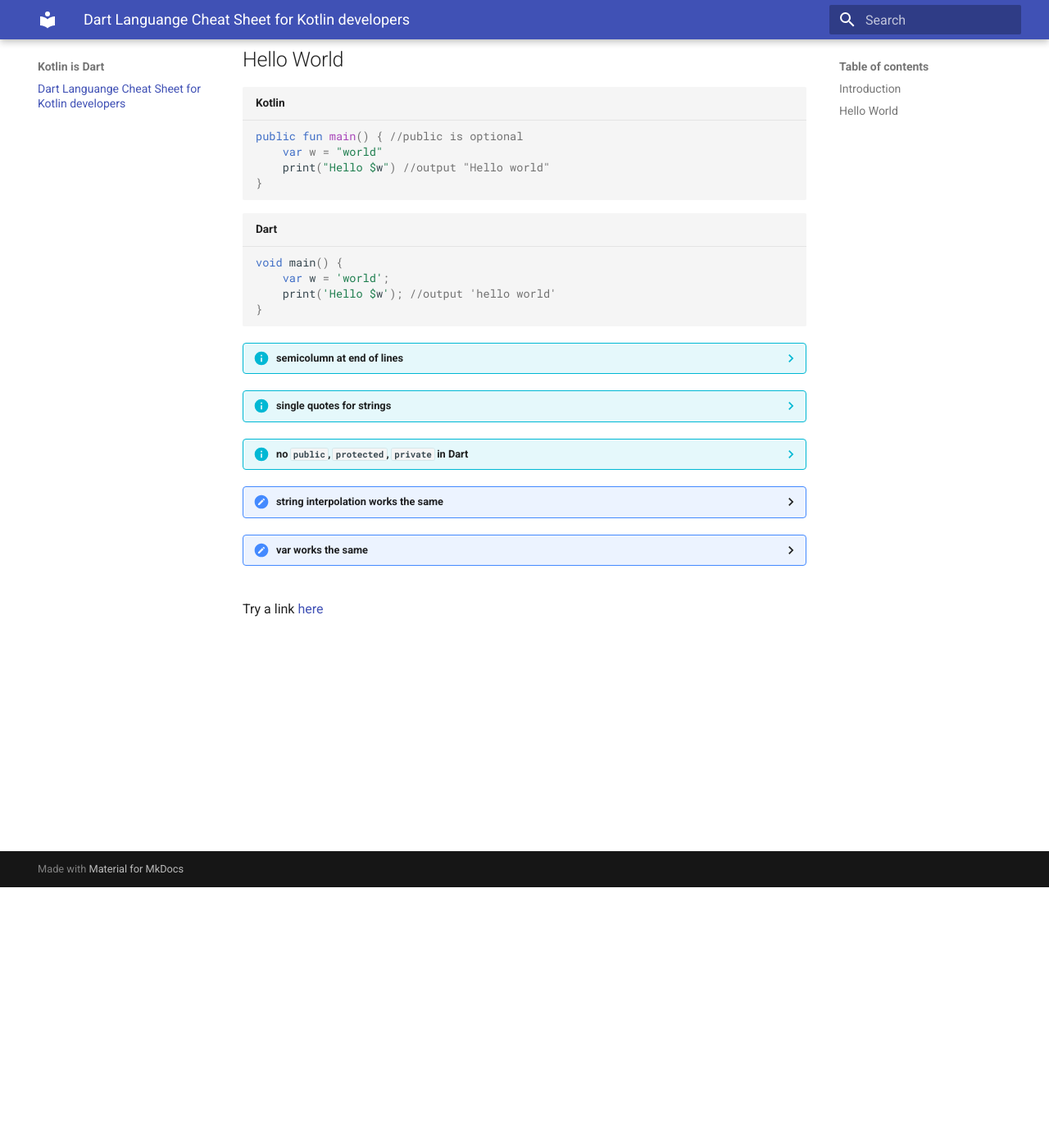
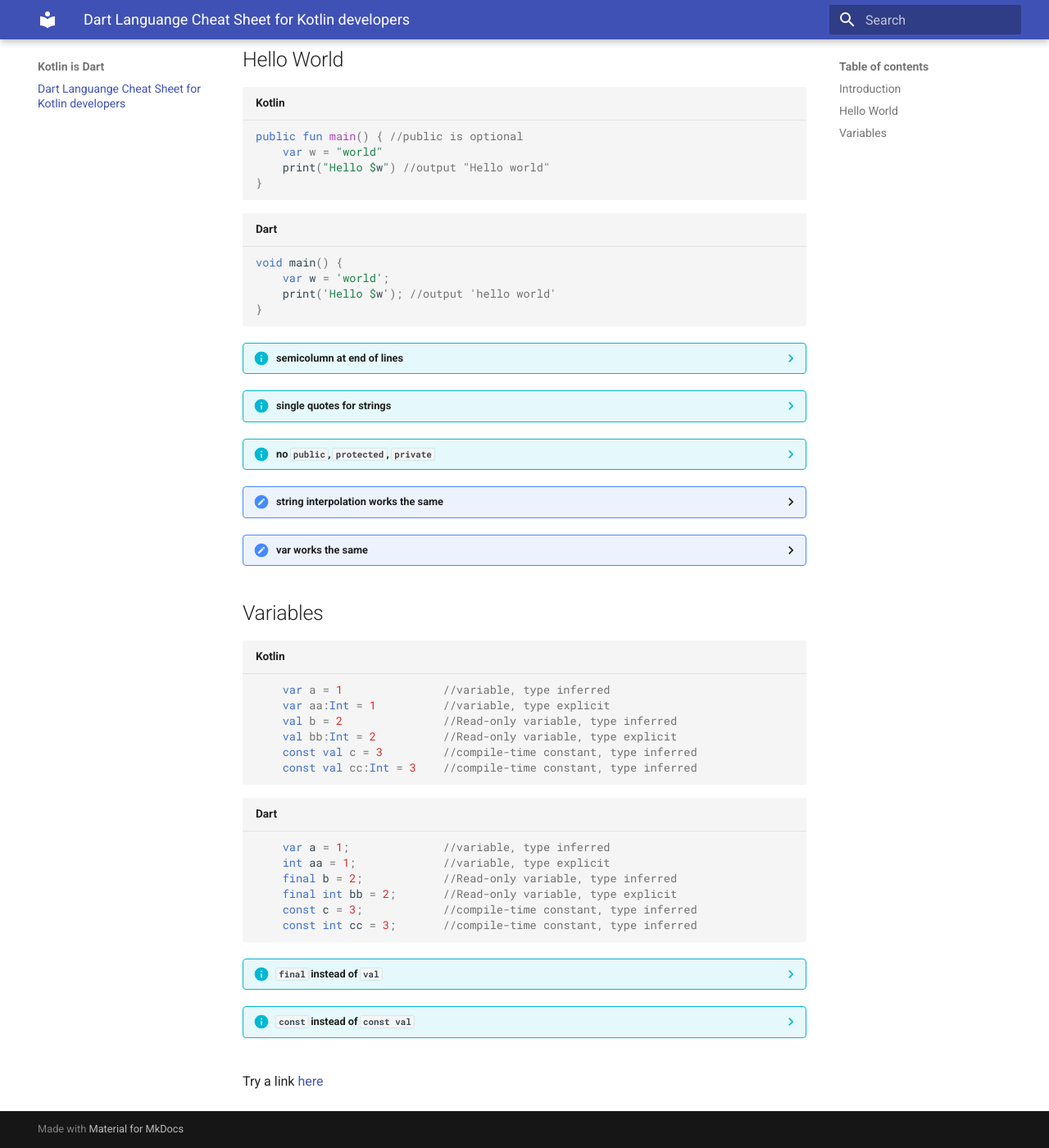
Before and after one commit to beyondeye/kotlin_is_dart, an MkDocs documentation site: the page built from docs/index.md, in a window 1280 px wide and 1400 px high, scrolled down 318 px. Shown: the whole window at 82% size. Built offline with MkDocs 1.6.1 and Material for MkDocs 9.7.7, drawn with Linux system fonts in a browser that asks for light colours.

Commit message:
added Variables section

````diff
--- a/docs/index.md
+++ b/docs/index.md
@@ -24,13 +24,37 @@ void main() {
     **Dart** requires a semicolumns (;) at the end of code lines. In **Kotlin** they are optional
 ??? info "single quotes for strings"
     **Dart** allows both single and double quotes for defining string literals. In **Kotlin** [double quotes are required](https://kotlinlang.org/docs/strings.html#string-literals) while single quotes define [character literals](https://kotlinlang.org/docs/characters.html)
-??? info "no ``public``, ``protected``, ``private`` in Dart"
+??? info "no ``public``, ``protected``, ``private``"
     **Dart** doesn’t have the keywords ``public``, ``protected``, and ``private``. If an identifier starts with an underscore (_), it’s [private to its library](https://dart.dev/guides/language/language-tour#libraries-and-visibility).
 ??? check "string interpolation works the same"
     **Dart** [see docs](https://dart.dev/guides/language/language-tour#strings). **Kotlin**  [see docs](https://kotlinlang.org/docs/strings.html#string-templates)
 ??? check "var works the same"
     **Dart** is strongly typed with support for type inference like **Kotlin**
 
+## Variables
+```kotlin title="Kotlin"
+    var a = 1               //variable, type inferred
+    var aa:Int = 1          //variable, type explicit
+    val b = 2               //Read-only variable, type inferred
+    val bb:Int = 2          //Read-only variable, type explicit
+    const val c = 3         //compile-time constant, type inferred
+    const val cc:Int = 3    //compile-time constant, type inferred
+```
+```dart title="Dart"
+    var a = 1;              //variable, type inferred
+    int aa = 1;             //variable, type explicit
+    final b = 2;            //Read-only variable, type inferred
+    final int bb = 2;       //Read-only variable, type explicit
+    const c = 3;            //compile-time constant, type inferred
+    const int cc = 3;       //compile-time constant, type inferred
+```
+
+??? info "``final`` instead of ``val``"
+    **Dart** uses the ``final`` keyword for identifying readonly variables. **Kotlin** uses the ``val`` keyword
+??? info "``const`` instead of ``const val``"
+    **Dart** uses the ``const`` keyword for identifying compile-time constants. **Kotlin** uses the combination of keywords ``const val``
+
+
 ##
 
 Try a link [here](other.md#abcd)
````
